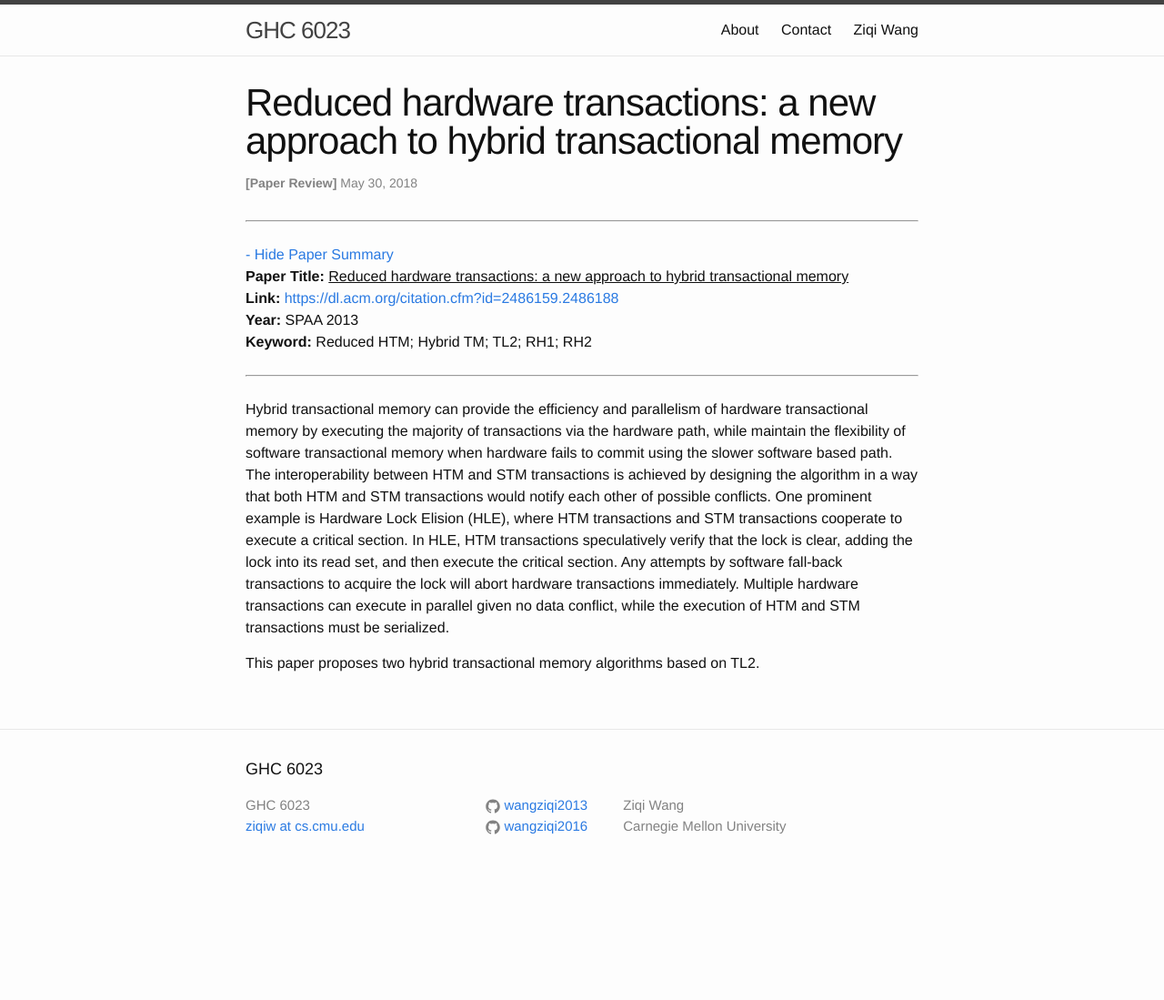
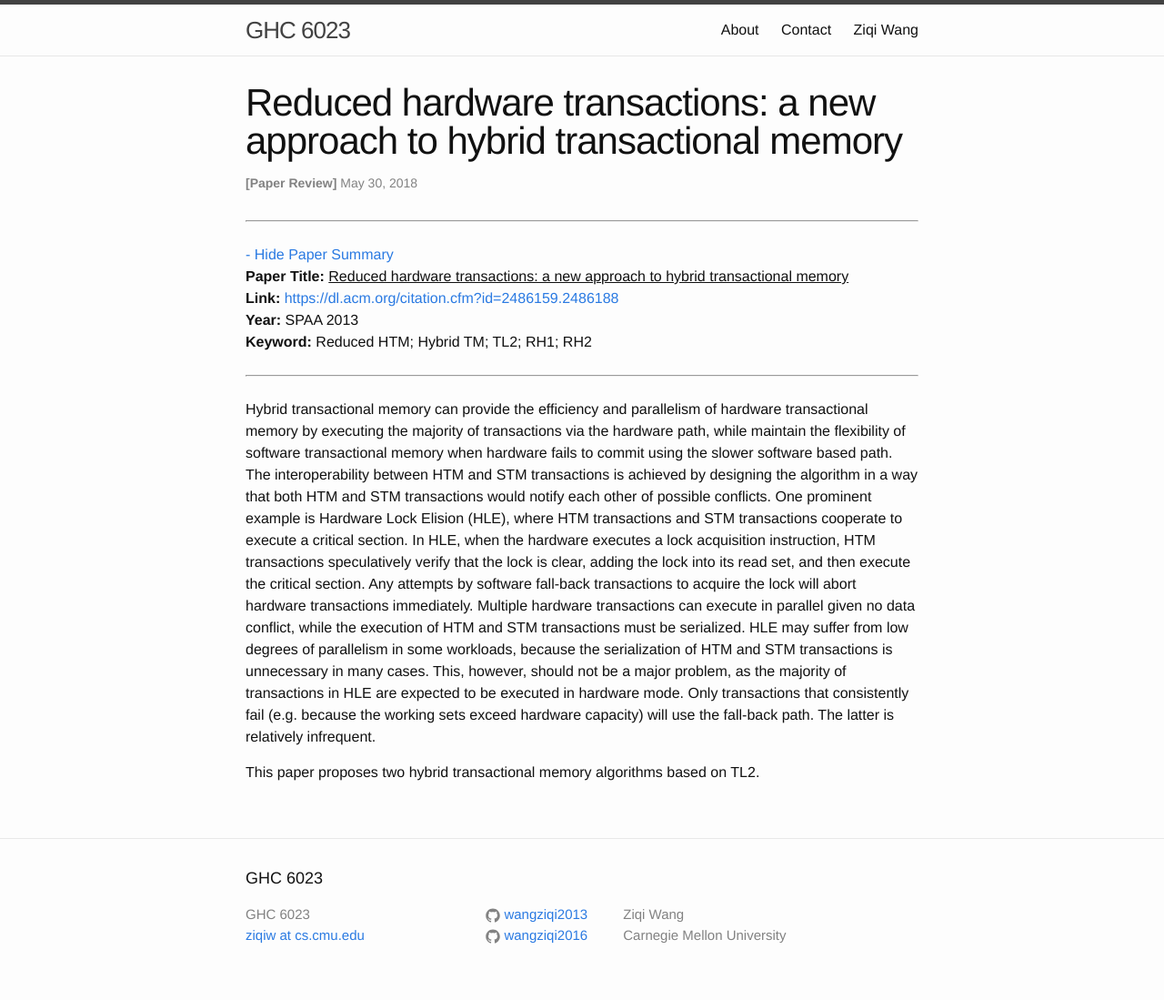
Before and after one commit to wangziqi2013/wangziqi2013.github.io, a Jekyll site: the page built from _posts/2018-05-30-Reduced-HTM.markdown, in a window 1280 px wide. Shown: the whole page at 91% size. Built offline with Jekyll 4.4.1, drawn with Linux system fonts in a browser that asks for light colours; before the commit the page ends 979 px from its top, so only the background shows below that.

Commit message:
Small change

```diff
--- a/_posts/2018-05-30-Reduced-HTM.markdown
+++ b/_posts/2018-05-30-Reduced-HTM.markdown
@@ -19,10 +19,14 @@ of software transactional memory when hardware fails to commit using the slower
 The interoperability between HTM and STM transactions is achieved by designing the algorithm
 in a way that both HTM and STM transactions would notify each other of possible conflicts. One
 prominent example is Hardware Lock Elision (HLE), where HTM transactions and STM transactions cooperate
-to execute a critical section. In HLE, HTM transactions speculatively verify that the lock is clear,
-adding the lock into its read set, and then execute the critical section. Any attempts by software
-fall-back transactions to acquire the lock will abort hardware transactions immediately. Multiple
-hardware transactions can execute in parallel given no data conflict, while the execution of
-HTM and STM transactions must be serialized.
+to execute a critical section. In HLE, when the hardware executes a lock acquisition instruction, HTM transactions
+speculatively verify that the lock is clear, adding the lock into its read set, and then execute the critical section.
+Any attempts by software fall-back transactions to acquire the lock will abort hardware transactions immediately.
+Multiple hardware transactions can execute in parallel given no data conflict, while the execution of
+HTM and STM transactions must be serialized. HLE may suffer from low degrees of parallelism in some workloads,
+because the serialization of HTM and STM transactions is unnecessary in many cases. This, however, should not
+be a major problem, as the majority of transactions in HLE are expected to be executed in hardware mode.
+Only transactions that consistently fail (e.g. because the working sets exceed hardware capacity) will
+use the fall-back path. The latter is relatively infrequent.
 
 This paper proposes two hybrid transactional memory algorithms based on TL2.
```
